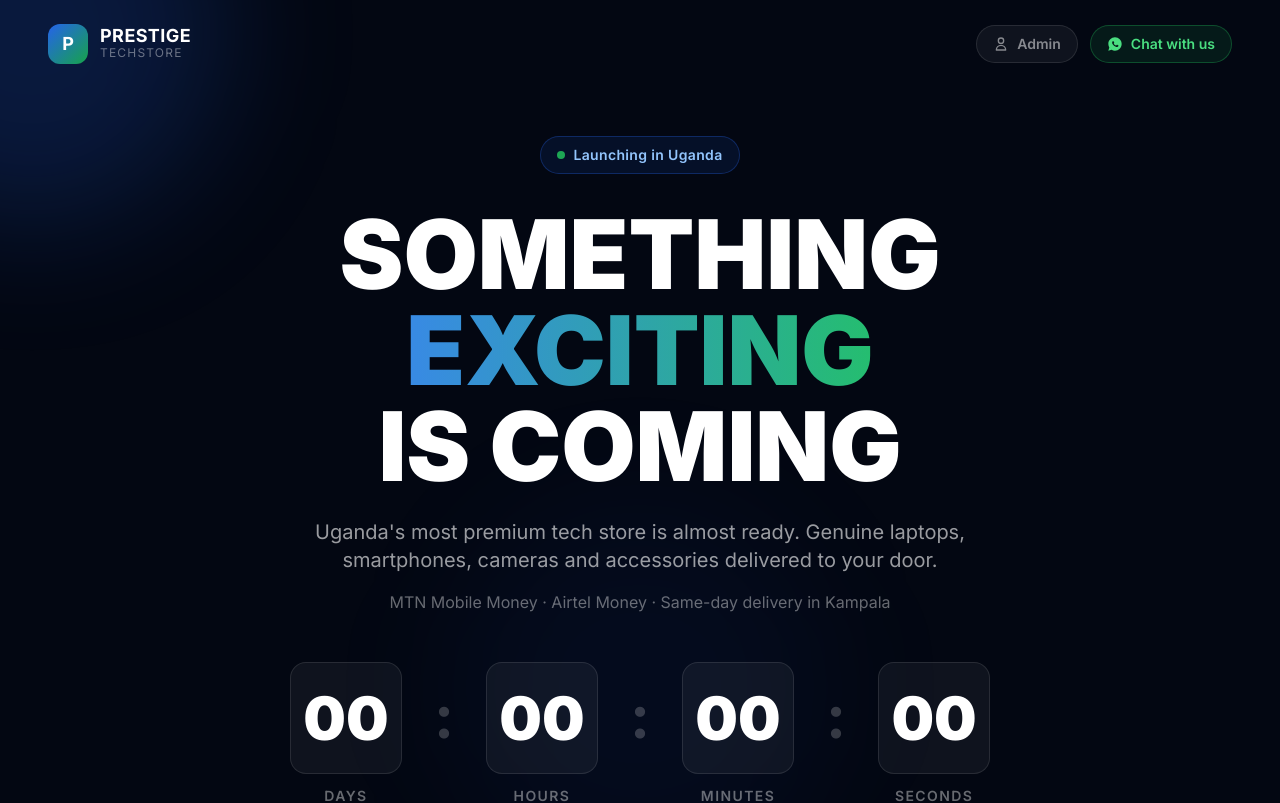
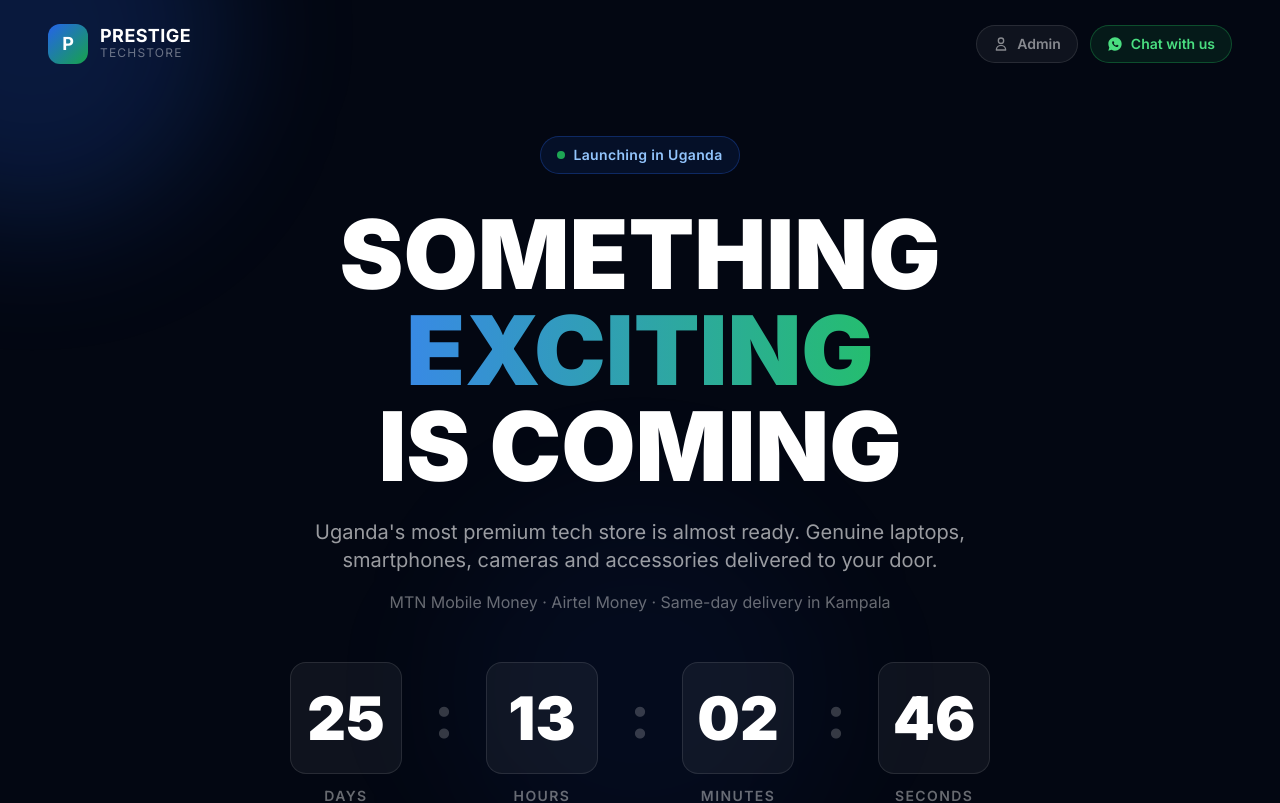
Before and after one commit to JohnsonAvad/prestige-tech-store, a React (Vite) app in the folder frontend/: page / in a window 1280 px wide. Shown: the top 803 px of the page. Built offline with nearby package versions, Linux system fonts and the light colour scheme; the HTML template or start-up script is replaced by a standard one; a web font is replaced by a local one.

Commit message:
Set launch countdown to 25 days

```diff
--- a/frontend/src/pages/ComingSoon.jsx
+++ b/frontend/src/pages/ComingSoon.jsx
@@ -50,7 +50,7 @@ export default function ComingSoon() {
   const [submitted, setSubmitted] = useState(false)
   const [loading, setLoading] = useState(false)
 
-  const launchDate = '2025-08-13T00:00:00'
+  const launchDate = '2026-08-04T00:00:00'
   const { days, hours, minutes, seconds } = useCountdown(launchDate)
 
   const handleSubmit = async (e) => {
```
